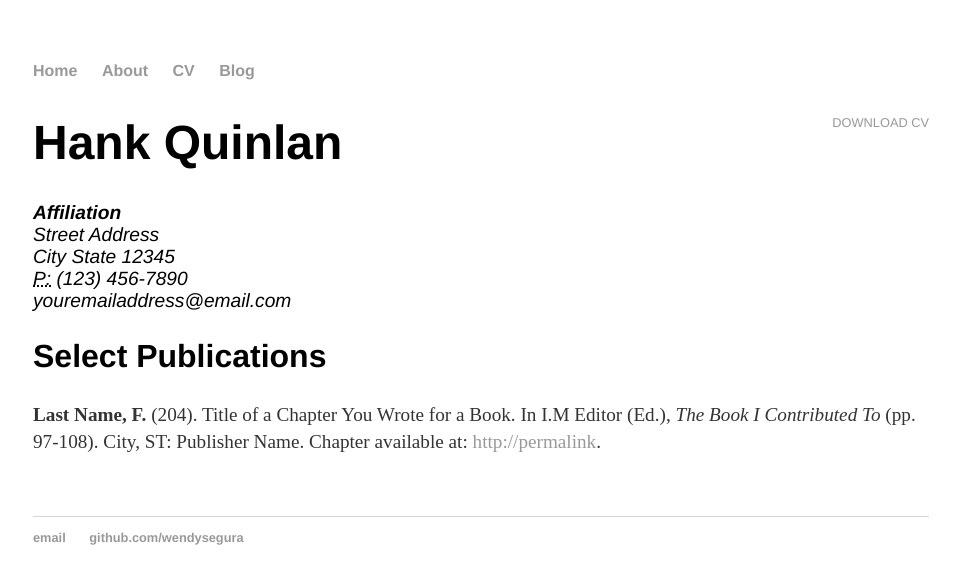
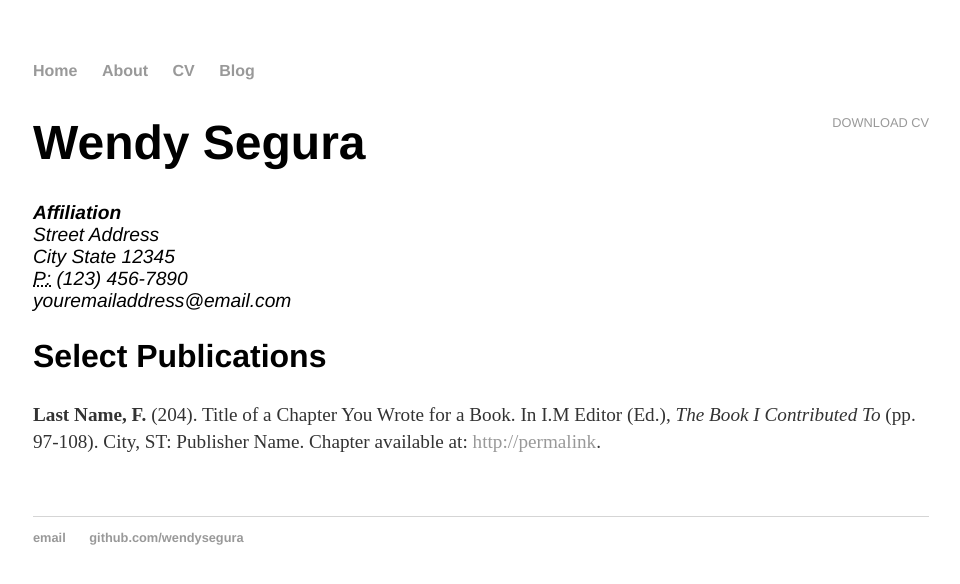
Before and after one commit to feliciahsieh/wendysegura.github.io, a Jekyll site: the page built from cv/index.html, in a window 1280 px wide. Shown: the top 584 px of the page, without its empty margins (159-1119 px from the left). Built offline with Jekyll 4.4.1, drawn with Linux system fonts in a browser that asks for light colours.

Commit message:
Update index.html

```diff
--- a/cv/index.html
+++ b/cv/index.html
@@ -1,11 +1,11 @@
 ---
 layout: default
-title: CV of Your Name
+title: CV of Wendy Segura
 ---
 
 	<div class="cv">
 		<a href="#" class="download" title="Download CV as PDF">Download CV</a>
-					<h1>Hank Quinlan</h1>
+					<h1>Wendy Segura</h1>
 					<address>
 					<strong>Affiliation</strong><br>
 					Street Address<br>
```
